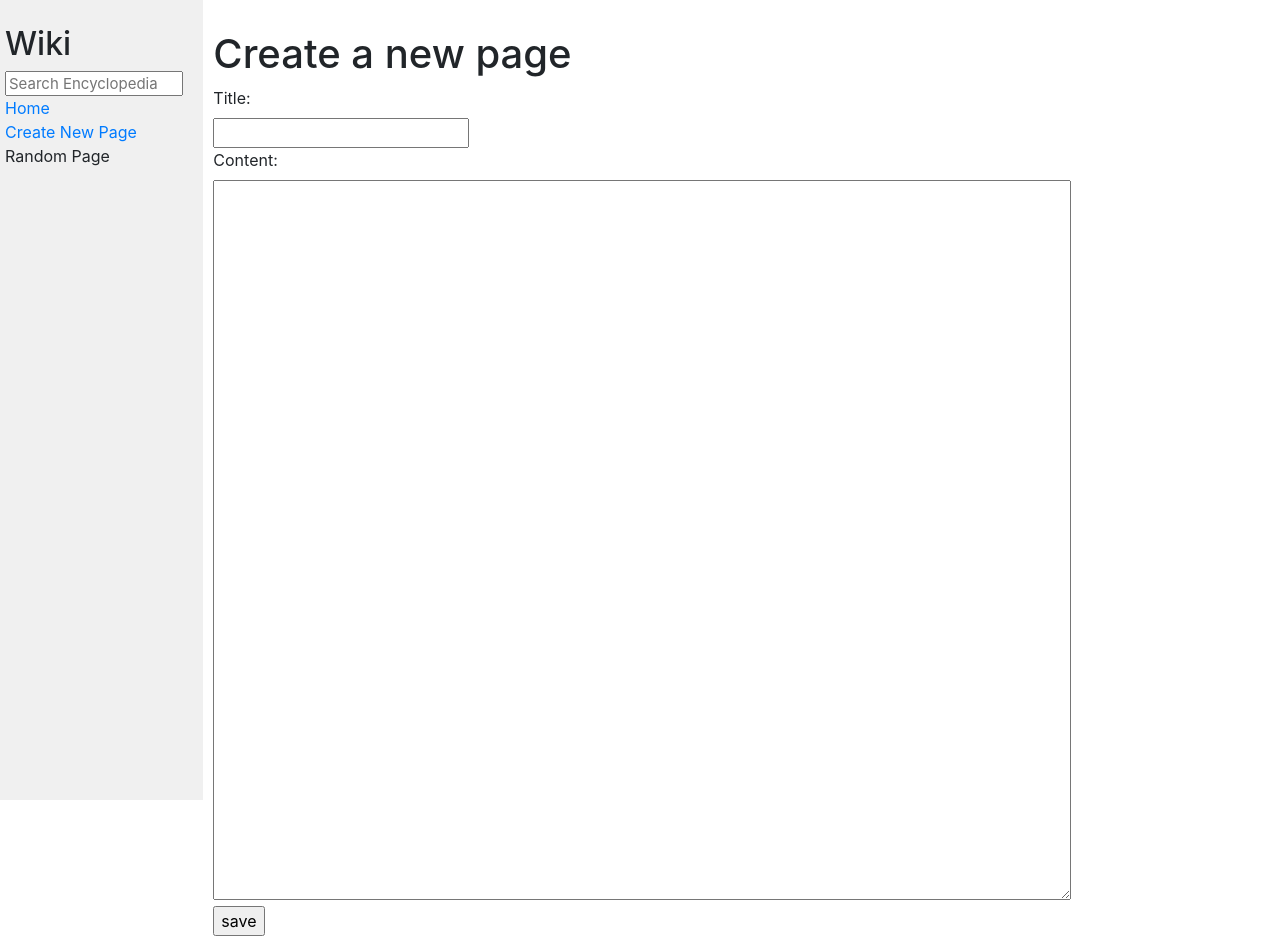
After one commit to toanlc01/Wiki-Clone, a Django app: page /newPage in a window 1280 px wide. The commit adds this page. Run offline with Django 3.2, Linux system fonts and the light colour scheme; some libraries are stand-ins or nearby versions.

Commit message:
Code for New Page

```diff
--- a/encyclopedia/templates/encyclopedia/layout.html
+++ b/encyclopedia/templates/encyclopedia/layout.html
@@ -19,7 +19,9 @@
                     <a href="{% url 'encyclopedia:index' %}">Home</a>
                 </div>
                 <div>
-                    Create New Page
+                    <a href="{%  url 'encyclopedia:newPage'  %}">
+                        Create New Page
+                    </a>
                 </div>
                 <div>
                     Random Page
--- /dev/null
+++ b/encyclopedia/templates/encyclopedia/newPage.html
@@ -0,0 +1,31 @@
+{% extends 'encyclopedia/layout.html' %}
+
+{% block title %} New Page {% endblock %}
+
+{% block body %}
+
+<h1>Create a new page</h1>
+
+
+{% if messages %}
+    {% for message in messages %}
+        {{ message }}
+    {% endfor %}
+{% endif %}
+
+
+<form action="{% url 'encyclopedia:newPage' %}" method="POST">
+    {% csrf_token %}
+    <label for="title">Title:</label>
+    <br>
+    <input name="title" type="text">
+    <br>
+    <label for="Content">Content:</label>
+    <br>
+    <textarea name="content" id="" cols="30" rows="10"></textarea>
+    <br>
+    <input type="submit" value="save">
+
+</form>
+
+{% endblock %}
--- a/encyclopedia/urls.py
+++ b/encyclopedia/urls.py
@@ -7,5 +7,6 @@ app_name = "encyclopedia"
 urlpatterns = [
     path("", views.index, name="index"),
     path("wiki/<TITLE>", views.entryPage, name="entryPage"),
-    path("search", views.search, name="search")
+    path("search", views.search, name="search"),
+    path("newPage", views.newPage, name="newPage")
 ]
--- a/encyclopedia/util.py
+++ b/encyclopedia/util.py
@@ -22,6 +22,7 @@ def save_entry(title, content):
     filename = f"entries/{title}.md"
     if default_storage.exists(filename):
         default_storage.delete(filename)
+    content = f"#{title} \n {content}"
     default_storage.save(filename, ContentFile(content))
 
 
--- a/encyclopedia/views.py
+++ b/encyclopedia/views.py
@@ -2,6 +2,7 @@ from django.http.response import HttpResponse
 from django.http import HttpResponseRedirect
 from django.shortcuts import render
 from django.urls import reverse
+from django.contrib import messages
 
 
 from . import util
@@ -42,3 +43,21 @@ def search(request):
         return render(request, "encyclopedia/searchResults.html", {
             "substrings": substrings
         })
+
+
+def newPage(request):
+    if request.method == "GET":
+        return render(request, "encyclopedia/newPage.html")
+
+    title = request.POST["title"]
+    content = request.POST["content"]
+    entries = util.list_entries()
+    isTitleInEntries = title.lower() in (entry.lower() for entry in entries)
+
+    if isTitleInEntries:
+        messages.add_message(request, messages.ERROR,
+                             "The title already exists!")
+        return render(request, "encyclopedia/newPage.html")
+
+    util.save_entry(title, content)
+    return HttpResponseRedirect(reverse("encyclopedia:entryPage", kwargs={'TITLE': title}))
```
Also changed, not shown: entries/Julian.md (added, +2 -0 lines).
